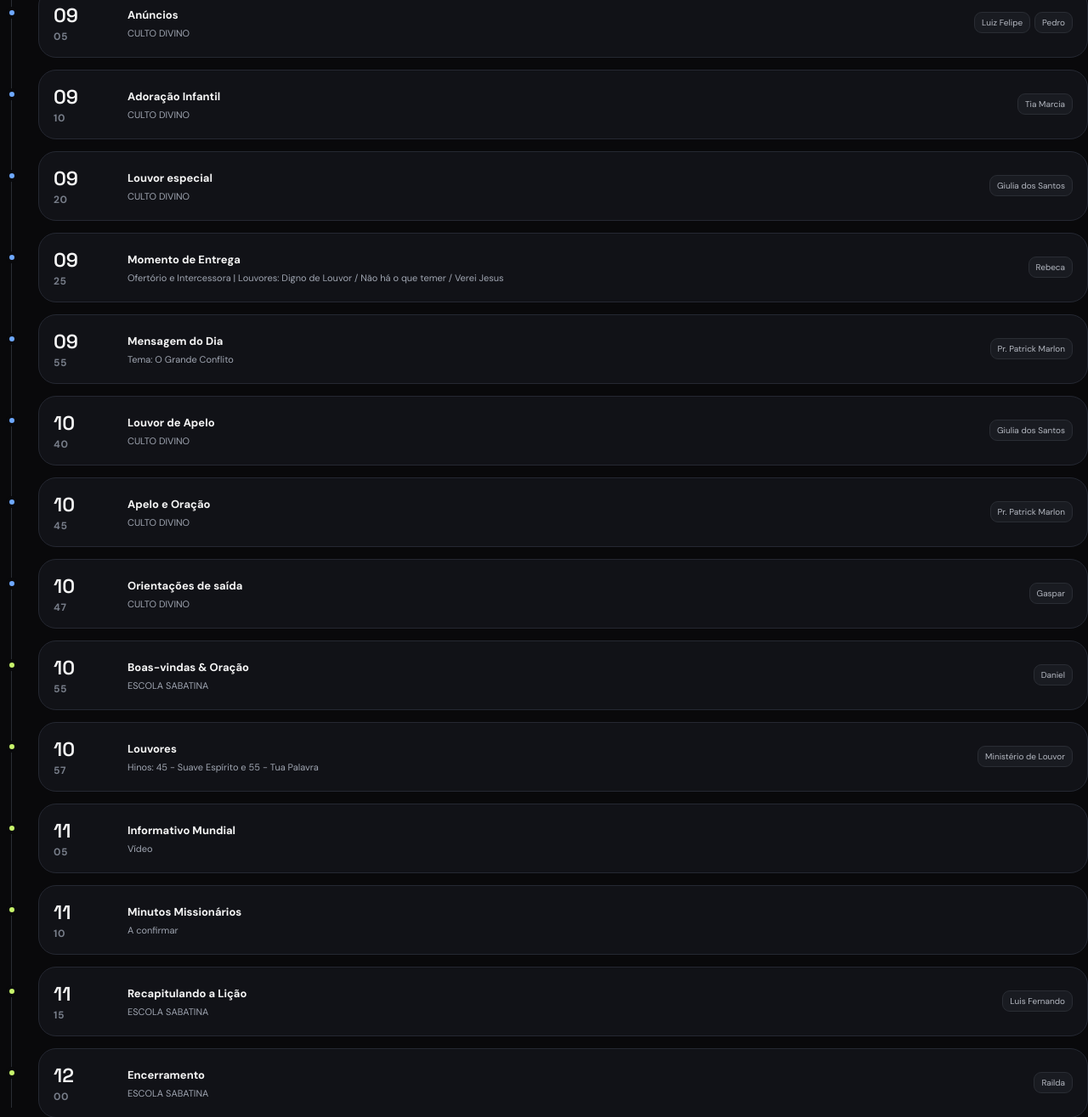
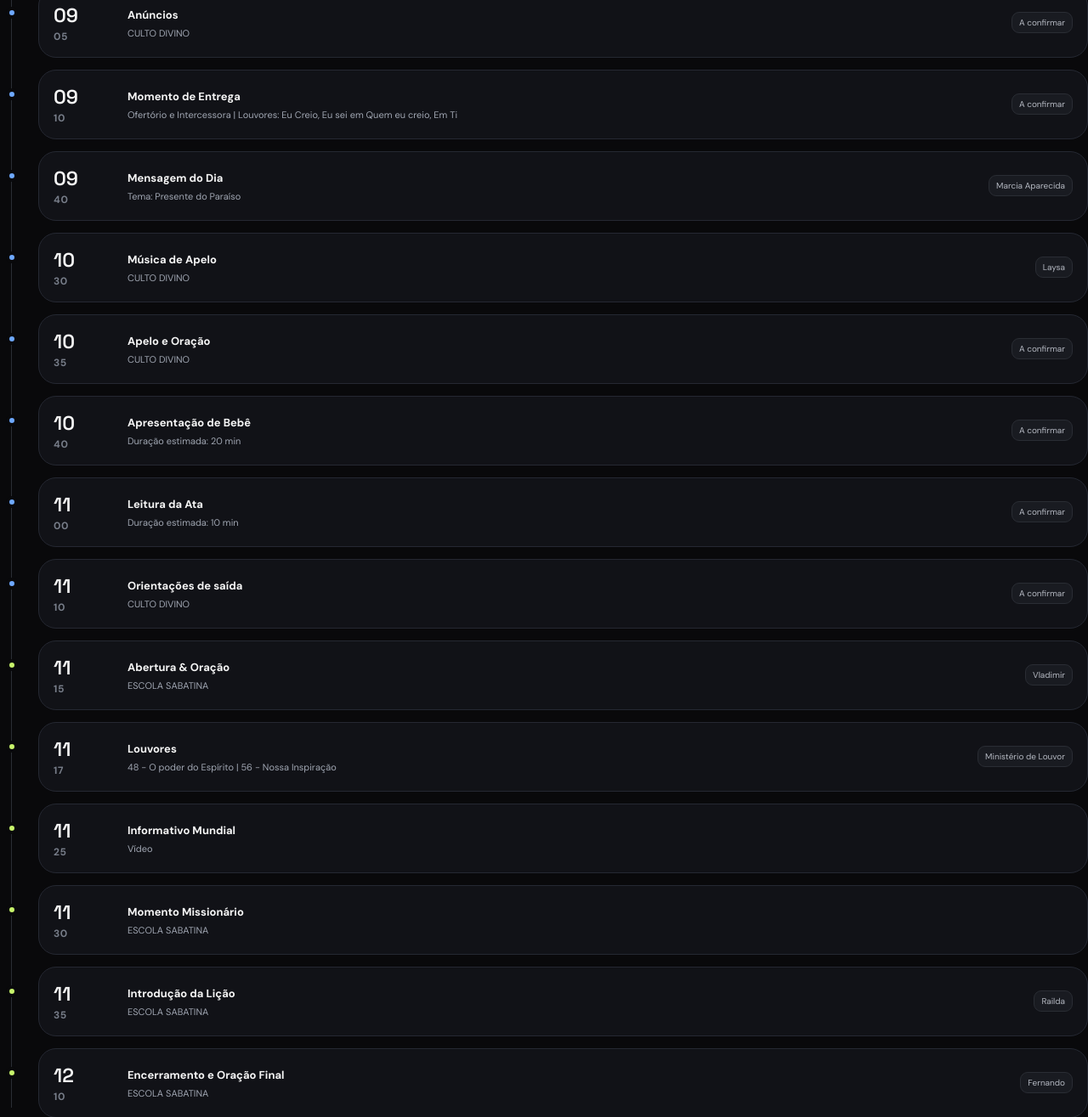
Before and after one commit to ProtoMorphos/iasdcg, a plain HTML site: page index.html in a window 1280 px wide. Shown: the part 991-2306 px from the top of the page at 85% size. Drawn offline with nearby package versions, Linux system fonts and the light colour scheme.

Commit message:
Update event date from 24/10 to 31/10

```diff
--- a/index.html
+++ b/index.html
@@ -4,7 +4,7 @@
 <meta charset="UTF-8">
 <meta name="viewport" content="width=device-width,initial-scale=1,viewport-fit=cover">
 <meta name="theme-color" content="#09090b">
-<title>IASD Campo Grande • 24/10</title>
+<title>IASD Campo Grande • 31/10</title>
 <script src="https://unpkg.com/lucide@latest"></script>
 <style>
 @import url('https://fonts.googleapis.com/css2?family=DM+Sans:wght@400;500;600;700&family=Space+Grotesk:wght@400;500;600;700&display=swap');
@@ -16,7 +16,7 @@
 radial-gradient(circle at 78% 15%,rgba(110,168,255,.18),transparent 24rem),
 radial-gradient(circle at 8% 70%,rgba(199,243,107,.08),transparent 23rem),
 linear-gradient(135deg,#0b0c10,#0a0b0e 52%,#10141c);border-bottom:1px solid #20232b;position:relative;overflow:hidden}
-.top:after{content:"24/10";position:absolute;right:-25px;bottom:-80px;font:800 240px/1 "Space Grotesk";color:rgba(255,255,255,.025);letter-spacing:-.08em}
+.top:after{content:"31/10";position:absolute;right:-25px;bottom:-80px;font:800 240px/1 "Space Grotesk";color:rgba(255,255,255,.025);letter-spacing:-.08em}
 .top-inner{position:relative;z-index:2;padding-top:26px}
 .brand{display:flex;align-items:center;justify-content:space-between}
 .brandmark{display:flex;align-items:center;gap:11px;font-weight:700;letter-spacing:.02em}.brandmark b{display:grid;place-items:center;width:34px;height:34px;border-radius:11px;background:var(--lime);color:#111}
@@ -63,7 +63,7 @@ linear-gradient(135deg,#0b0c10,#0a0b0e 52%,#10141c);border-bottom:1px solid #202
  <div class="shell top-inner">
   <div class="brand"><div class="brandmark"><b>✦</b><span>IGREJA / CAMPO GRANDE</span></div><div class="status"><i class="dot"></i> SISTEMA ATIVO</div></div>
   <div class="hero">
-   <div class="eyebrow">Programação Oficial · 24 de Outubro</div>
+   <div class="eyebrow">Programação Oficial · 31 de Outubro</div>
    <h1 class="display">Tudo que<br>move o sábado.</h1>
    <p>Uma visão viva da agenda, das equipes de plantão e ministérios da música e multimídia — feita para encontrar o que você precisa em segundos.</p>
   </div>
@@ -83,7 +83,7 @@ linear-gradient(135deg,#0b0c10,#0a0b0e 52%,#10141c);border-bottom:1px solid #202
 
 <main class="shell content">
 <section id="view-escala">
- <div class="view-head"><div><div class="kicker">Cronograma</div><h2>Agenda do Sábado</h2></div><div class="month">24 OUT</div></div>
+ <div class="view-head"><div><div class="kicker">Cronograma</div><h2>Agenda do Sábado</h2></div><div class="month">31 OUT</div></div>
  <div id="next"></div>
  <div class="timeline" id="timeline"></div>
 </section>
@@ -107,39 +107,44 @@ linear-gradient(135deg,#0b0c10,#0a0b0e 52%,#10141c);border-bottom:1px solid #202
 
 <script>
 const scheduleData = [
-    { time: "09:00", category: "CULTO DIVINO", names: ["Marcio Brandão"], title: "Boas-vindas & Oração", subtitle: "" },
-    { time: "09:05", category: "CULTO DIVINO", names: ["Luiz Felipe", "Pedro"], title: "Anúncios", subtitle: "" },
-    { time: "09:10", category: "CULTO DIVINO", names: ["Tia Marcia"], title: "Adoração Infantil", subtitle: "" },
-    { time: "09:20", category: "CULTO DIVINO", names: ["Giulia dos Santos"], title: "Louvor especial", subtitle: "" },
-    { time: "09:25", category: "CULTO DIVINO", names: ["Rebeca"], title: "Momento de Entrega", subtitle: "Ofertório e Intercessora | Louvores: Digno de Louvor / Não há o que temer / Verei Jesus" },
-    { time: "09:55", category: "CULTO DIVINO", names: ["Pr. Patrick Marlon"], title: "Mensagem do Dia", subtitle: "Tema: O Grande Conflito" },
-    { time: "10:40", category: "CULTO DIVINO", names: ["Giulia dos Santos"], title: "Louvor de Apelo", subtitle: "" },
-    { time: "10:45", category: "CULTO DIVINO", names: ["Pr. Patrick Marlon"], title: "Apelo e Oração", subtitle: "" },
-    { time: "10:47", category: "CULTO DIVINO", names: ["Gaspar"], title: "Orientações de saída", subtitle: "" },
+    { time: "09:00", category: "CULTO DIVINO", names: ["A confirmar"], title: "Boas-vindas & Oração", subtitle: "" },
+    { time: "09:05", category: "CULTO DIVINO", names: ["A confirmar"], title: "Anúncios", subtitle: "" },
+    { time: "09:10", category: "CULTO DIVINO", names: ["A confirmar"], title: "Momento de Entrega", subtitle: "Ofertório e Intercessora | Louvores: Eu Creio, Eu sei em Quem eu creio, Em Ti" },
+    { time: "09:40", category: "CULTO DIVINO", names: ["Marcia Aparecida"], title: "Mensagem do Dia", subtitle: "Tema: Presente do Paraíso" },
+    { time: "10:30", category: "CULTO DIVINO", names: ["Laysa"], title: "Música de Apelo", subtitle: "" },
+    { time: "10:35", category: "CULTO DIVINO", names: ["A confirmar"], title: "Apelo e Oração", subtitle: "" },
+    { time: "10:40", category: "CULTO DIVINO", names: ["A confirmar"], title: "Apresentação de Bebê", subtitle: "Duração estimada: 20 min" },
+    { time: "11:00", category: "CULTO DIVINO", names: ["A confirmar"], title: "Leitura da Ata", subtitle: "Duração estimada: 10 min" },
+    { time: "11:10", category: "CULTO DIVINO", names: ["A confirmar"], title: "Orientações de saída", subtitle: "" },
 
-    { time: "10:55", category: "ESCOLA SABATINA", names: ["Daniel"], title: "Boas-vindas & Oração", subtitle: "" },
-    { time: "10:57", category: "ESCOLA SABATINA", names: ["Ministério de Louvor"], title: "Louvores", subtitle: "Hinos: 45 - Suave Espírito e 55 - Tua Palavra" },
-    { time: "11:05", category: "ESCOLA SABATINA", names: [""], title: "Informativo Mundial", subtitle: "Vídeo" },
-    { time: "11:10", category: "ESCOLA SABATINA", names: [""], title: "Minutos Missionários", subtitle: "A confirmar" },
-    { time: "11:15", category: "ESCOLA SABATINA", names: ["Luis Fernando"], title: "Recapitulando a Lição", subtitle: "" },
-    { time: "12:00", category: "ESCOLA SABATINA", names: ["Railda"], title: "Encerramento", subtitle: "" }
+    { time: "11:15", category: "ESCOLA SABATINA", names: ["Vladimir"], title: "Abertura & Oração", subtitle: "" },
+    { time: "11:17", category: "ESCOLA SABATINA", names: ["Ministério de Louvor"], title: "Louvores", subtitle: "48 - O poder do Espírito | 56 - Nossa Inspiração" },
+    { time: "11:25", category: "ESCOLA SABATINA", names: [""], title: "Informativo Mundial", subtitle: "Vídeo" },
+    { time: "11:30", category: "ESCOLA SABATINA", names: [""], title: "Momento Missionário", subtitle: "" },
+    { time: "11:35", category: "ESCOLA SABATINA", names: ["Railda"], title: "Introdução da Lição", subtitle: "" },
+    { time: "12:10", category: "ESCOLA SABATINA", names: ["Fernando"], title: "Encerramento e Oração Final", subtitle: "" }
 ];
 
 const equipesGroups = [
     {
         title: "Oficiantes & Anciãos",
         icon: "user-check",
-        content: "<p><strong>Anciãos de Plantão:</strong> Gaspar, Marcio Brandão</p>"
+        content: "<p><strong>Anciãos de Plantão:</strong> A confirmar</p>"
     },
     {
         title: "Recepção",
         icon: "heart-handshake",
-        content: "<p><strong>Equipe:</strong> Nely, Natanael e David</p>"
+        content: "<p><strong>Equipe:</strong> Elias, Lizete e Eliana</p>"
     },
     {
         title: "Diaconato",
         icon: "shield-check",
-        content: "<p><strong>Diáconos:</strong> Marcos Maravilha (Coordenador), Julio Cesar, Marcelo Maravilha, Eduardo Santos</p><p><strong>Diaconisas:</strong> Sueli, Ceia e Railda</p>"
+        content: "<p><strong>Diáconos:</strong> Jorge Veríssimo (Coordenador), José Luiz, Marcos Paulino e Luiz Albuquerque</p><p><strong>Diaconisas:</strong> Letícia, Rosa Maravilha e Zilda</p>"
+    },
+    {
+        title: "Comunicação",
+        icon: "megaphone",
+        content: "<p><strong>Equipe:</strong> Luiz Felipe e Renata</p>"
     }
 ];
 
@@ -148,22 +153,31 @@ const midiaGroups = [
         title: "Equipe de Louvor",
         icon: "mic-2",
         theme: "blue-theme",
-        content: "<p><strong>Ministração:</strong> Victor Elias</p><p><strong>Sopranos:</strong> Hadassa e Ana Luísa</p><p><strong>Contraltos:</strong> Iale</p><p><strong>Tenor:</strong> Max</p>"
+        content: "<p><strong>Ministração / Soprano:</strong> Patrícia</p><p><strong>Soprano:</strong> Laysa</p><p><strong>Contralto:</strong> Iale</p><p><strong>Tenor:</strong> Elisama</p><p><strong>Barítono:</strong> Luiz Felipe</p><p><strong>Louvores:</strong> Eu Creio, Eu sei em Quem eu creio, Em Ti</p>"
     },
     {
         title: "Banda Instrumental",
         icon: "music-4",
         theme: "blue-theme",
-        content: "<p><strong>Piano:</strong> Rafael</p><p><strong>Violão:</strong> Henrique</p><p><strong>Guitarra:</strong> Anderson</p><p><strong>Contrabaixo:</strong> Marcos</p><p><strong>Bateria:</strong> Josué</p>"
+        content: "<p><strong>Piano:</strong> Emanuely</p><p><strong>Violão:</strong> Henrique</p><p><strong>Guitarra:</strong> Ananias</p><p><strong>Contrabaixo:</strong> A confirmar</p><p><strong>Bateria:</strong> Nathan</p>"
     },
     {
         title: "Equipe de Multimídia",
         icon: "monitor-play",
         theme: "blue-theme",
-        content: `<div class="tech-list">
+        content: `<p style="font-size:12px; color:var(--blue); font-weight:700; letter-spacing:0.05em; text-transform:uppercase;">Turno: Sexta 30/10 - 19h</p>
+                  <div class="tech-list" style="margin-bottom: 12px;">
+                    <div class="tech-item"><span>PC / Projeção</span>Gabi</div>
                     <div class="tech-item"><span>Mesa de Som</span>Gabriel</div>
-                    <div class="tech-item"><span>PC / Projeção</span>Isabela</div>
-                    <div class="tech-item"><span>Transmissão Live</span>Adão e Renan</div>
+                    <div class="tech-item"><span>Suporte</span>Pedro</div>
+                  </div>
+                  <p style="font-size:12px; color:var(--blue); font-weight:700; letter-spacing:0.05em; text-transform:uppercase;">Turno: Sábado 31/10 - 8h</p>
+                  <div class="tech-list">
+                    <div class="tech-item"><span>Mesa de Som</span>Isabela</div>
+                    <div class="tech-item"><span>PC / Projeção</span>Elliam</div>
+                    <div class="tech-item"><span>Transmissão Live</span>Pedro</div>
+                    <div class="tech-item"><span>Câmeras</span>Gabriel</div>
+                    <div class="tech-item"><span>Suporte</span>Renan</div>
                   </div>`
     }
 ];
@@ -195,14 +209,14 @@ function renderSchedule(){
  next.innerHTML=`<div class="next">
   <article class="feature">
    <div class="kicker">Mensagem Principal</div>
-   <div class="bigdate">O Grande Conflito</div>
-   <div class="day">Pr. Patrick Marlon</div>
-   <h3>Culto Divino</h3><div class="speaker"><i data-lucide="clock" width="13" style="vertical-align:-2px"></i> 09h55</div>
+   <div class="bigdate">Presente do Paraíso</div>
+   <div class="day">Oradora Marcia Aparecida</div>
+   <h3>Culto Divino</h3><div class="speaker"><i data-lucide="clock" width="13" style="vertical-align:-2px"></i> 09h40</div>
   </article>
   <div class="mini-stat">
    <div class="metric accent"><strong>${scheduleData.length}</strong><span>atividades</span></div>
-   <div class="metric blue"><strong>12</strong><span>oficiais</span></div>
-   <div class="metric"><strong>13</strong><span>louvor/mídia</span></div>
+   <div class="metric blue"><strong>10</strong><span>oficiais</span></div>
+   <div class="metric"><strong>18</strong><span>louvor/mídia</span></div>
   </div>
  </div>`;
 
```
